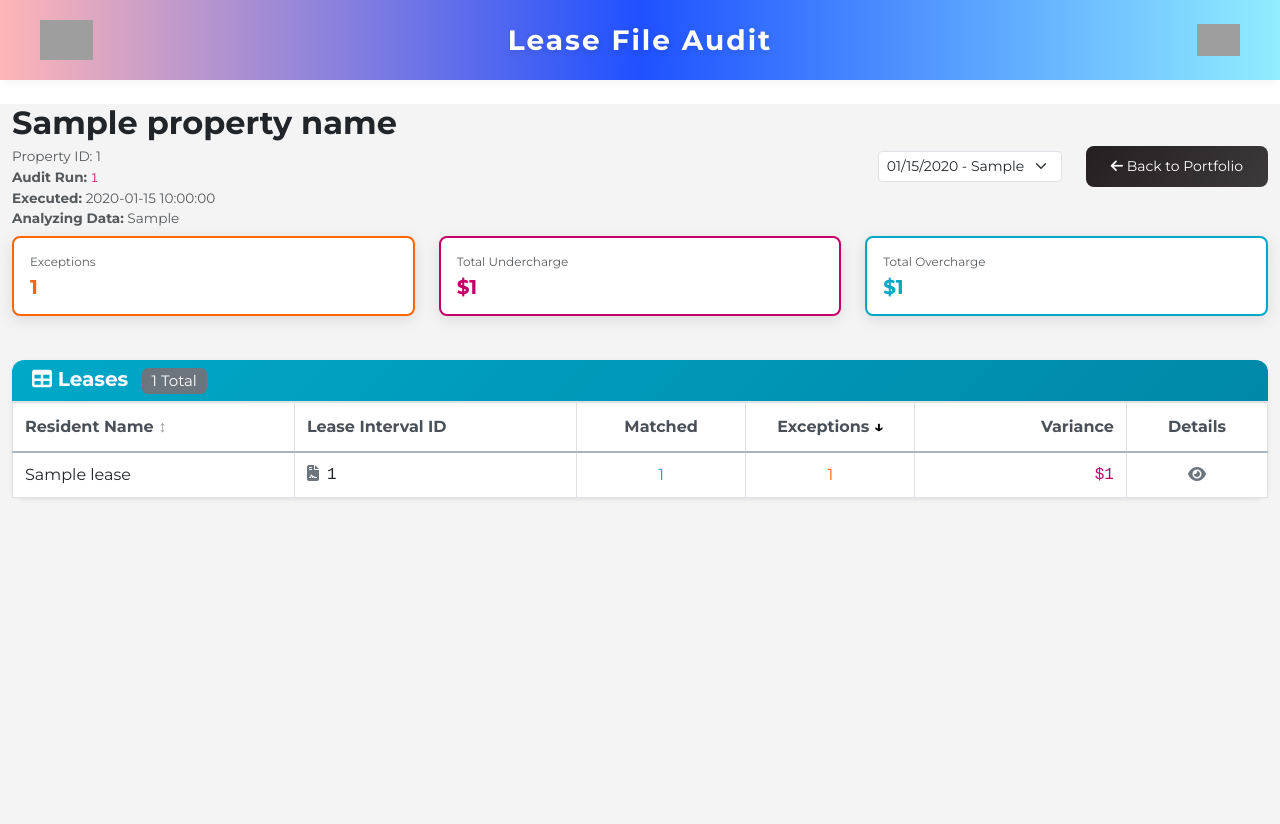
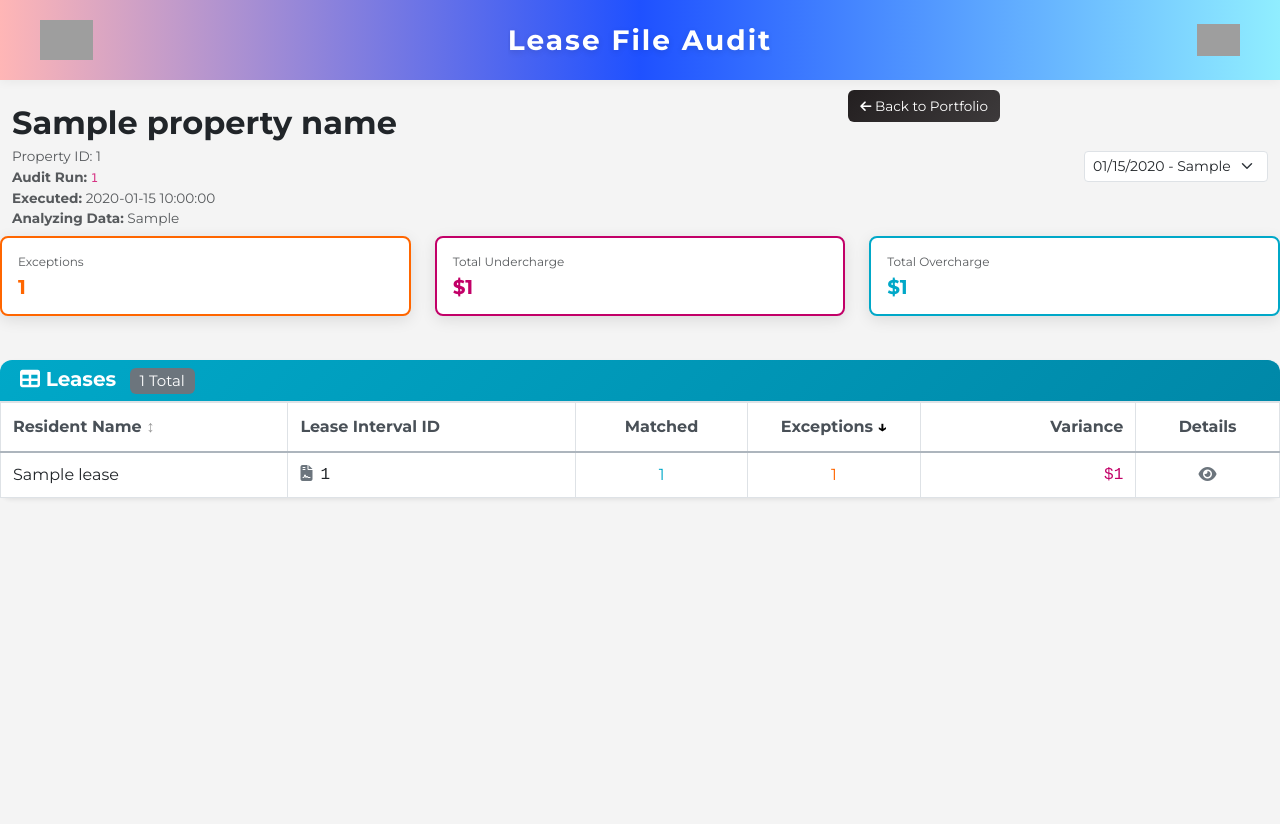
Before and after one commit to PeakMade/LeaseFileAudit, a Flask app: template templates/property.html in a window 1280 px wide. Run offline with Flask 3, Linux system fonts and the light colour scheme; the template is opened without the code that fills it: most values are stand-ins (such as "Sample title", 1, 10 or a date in 2020); grey boxes are pictures that could not be loaded.

Commit message:
Reposition action buttons and fix background styling

```diff
--- a/templates/base.html
+++ b/templates/base.html
@@ -200,6 +200,26 @@
             cursor: pointer;
             transition: all 0.2s ease;
             z-index: 1000;
+        }
+
+        /* Action buttons container */
+        .action-buttons-container {
+            position: absolute;
+            top: 90px;
+            right: 280px;
+            display: flex;
+            gap: 10px;
+            z-index: 999;
+        }
+
+        .action-buttons-container .btn {
+            padding: 6px 12px;
+            font-size: 0.85rem;
+            border-radius: 6px;
+        }
+
+        .action-buttons-container .btn i {
+            font-size: 0.8rem;
         }
 
         .user-badge:hover {
@@ -501,7 +521,7 @@
 
     {% block extra_css %}{% endblock %}
 </head>
-<body style="margin: 0; padding: 0; overflow-x: hidden; position: relative;">
+<body style="margin: 0; padding: 0; overflow-x: hidden; position: relative; background-color: #f4f4f4;">
     <div id="pageLoadingOverlay" class="page-loading-overlay" aria-hidden="true">
         <div class="page-scan" role="status" aria-label="Loading">
             <div class="scan-sheet">
--- a/templates/property.html
+++ b/templates/property.html
@@ -3,6 +3,13 @@
 {% block title %}Property {{ property_id|int }} - Lease Audit{% endblock %}
 
 {% block content %}
+<!-- Action Buttons (positioned next to user badge) -->
+<div class="action-buttons-container">
+    <a href="{{ url_for('main.portfolio', run_id=run_id) }}" class="btn btn-secondary">
+        <i class="fas fa-arrow-left"></i> Back to Portfolio
+    </a>
+</div>
+
 <div class="container-fluid mt-4">
     <div class="row mb-2 align-items-center">
         <div class="col">
@@ -43,11 +50,7 @@
                 {% endfor %}
             </select>
         </div>
-        <div class="col-auto">
-            <a href="{{ url_for('main.portfolio', run_id=run_id) }}" class="btn btn-secondary btn-sm">
-                <i class="fas fa-arrow-left"></i> Back to Portfolio
-            </a>
-        </div>
+    </div>
     </div>
 
     <script>
```
Also changed, not shown: templates/bucket.html (+6 -4 lines), templates/lease.html (+16 -14 lines).
